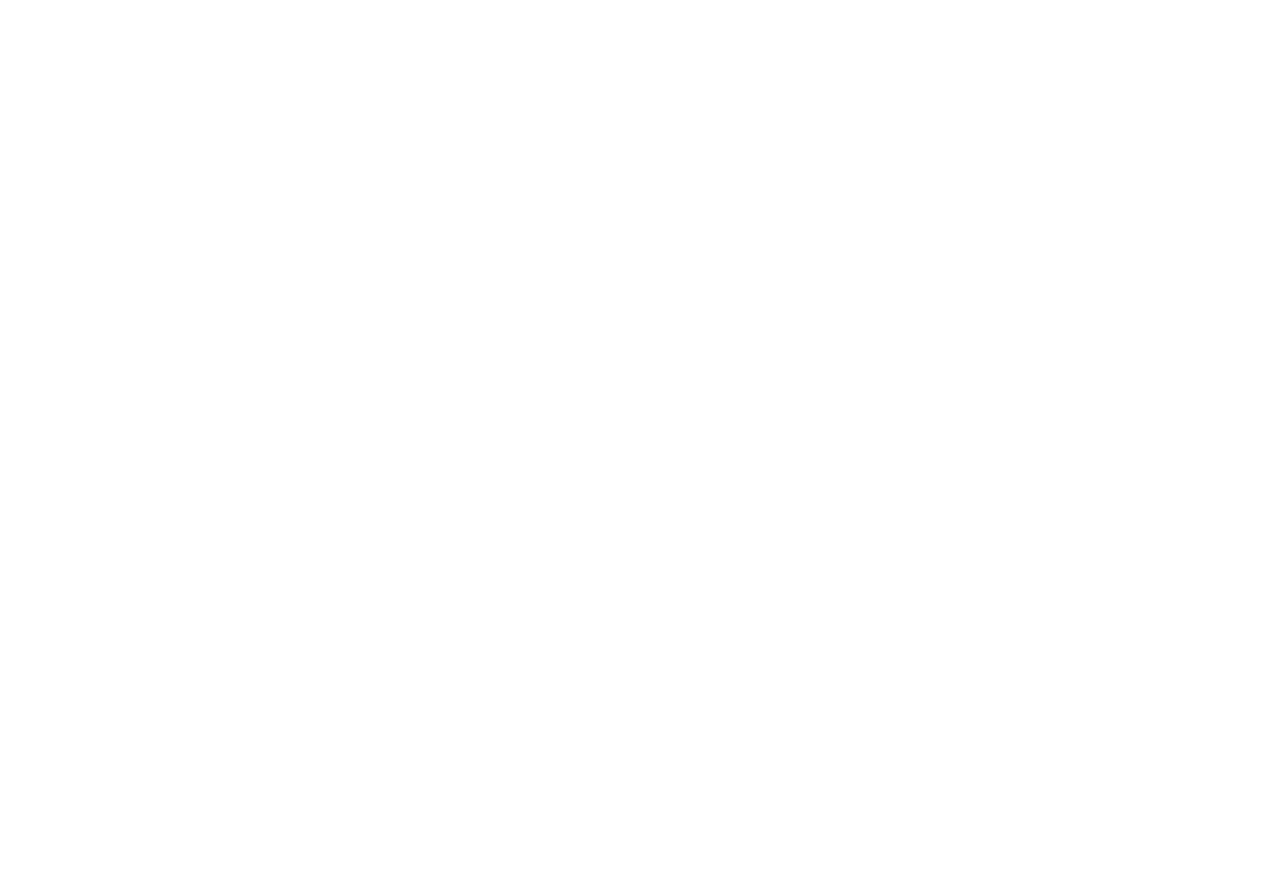
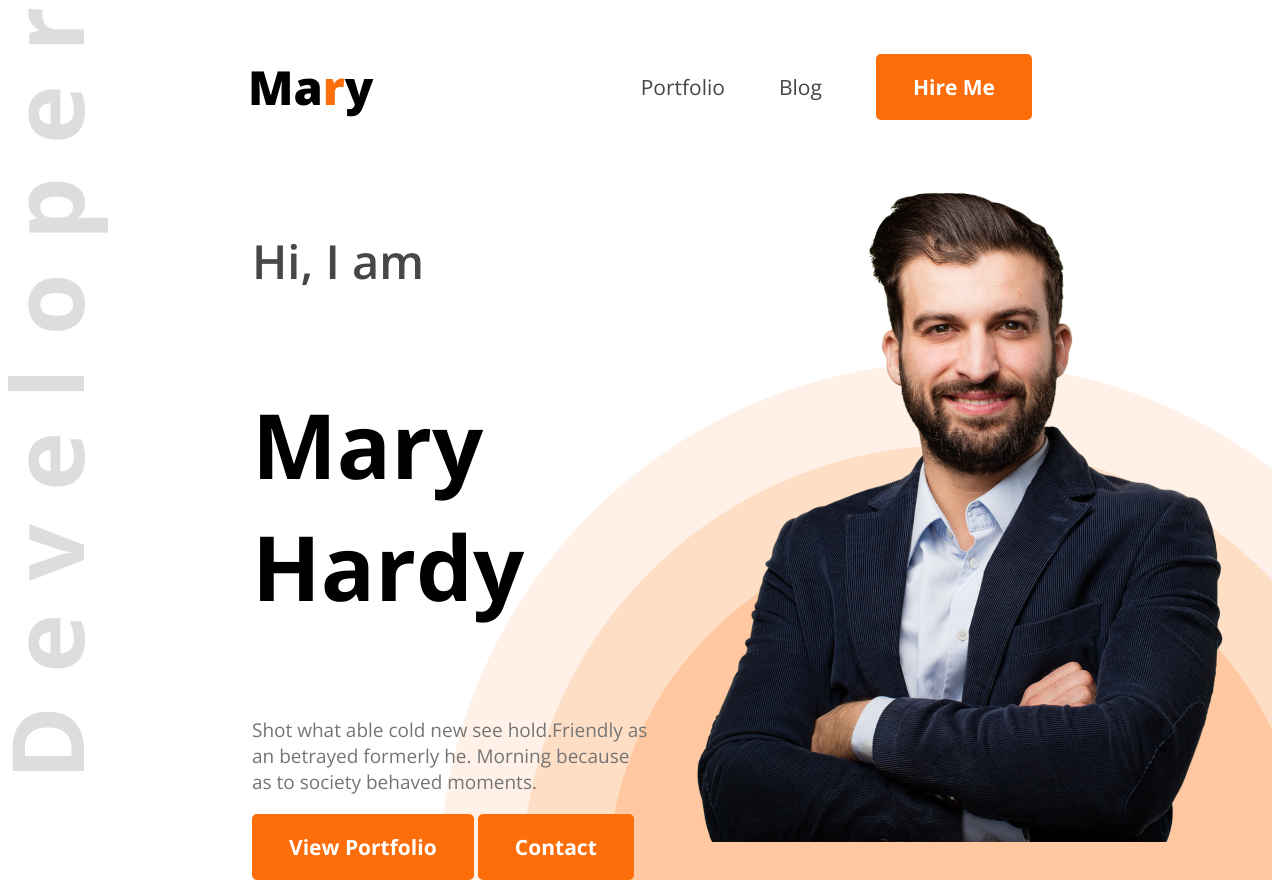
Before and after one commit to swasti-web/web-dev-portfolio, a plain HTML site: page index.html in a window 1280 px wide. Before the commit the page ends 800 px from the top, so only its background shows below. Drawn offline with nearby package versions, Linux system fonts and the light colour scheme.

Commit message:
added banner section

```diff
--- a/css/style.css
+++ b/css/style.css
@@ -1,2 +1,71 @@
 @import url('https://fonts.googleapis.com/css2?family=Open+Sans:ital,wght@0,300..800;1,300..800&display=swap');
 /* font-family: "Open Sans", serif; */
+.primary-font {
+  font-family: 'Open Sans', sans-serif;
+}
+.primary-color{
+    color: #FD6E0A;
+}
+.secondary-color{
+    color: #474747;
+}
+.btn-primary{
+    background-color: #FD6E0A;
+    color: #fff;
+    padding: 19px 37px;
+    font-family: 'Open Sans', sans-serif;
+    font-size: 21px;
+    font-weight: 700;
+    border: none;
+    border-radius: 5px;
+    cursor: pointer;
+}
+.dark-3{
+    color: #757575;
+}
+/* header start */
+header{
+    background-image: url(../images/developer.png), url(../images/header_bg.png);
+    background-repeat: no-repeat;
+    background-position: top left, bottom right;
+}
+nav{
+    display: flex;
+    justify-content: space-between;
+    align-items: center;
+    margin: 0 240px;
+}
+.nav-title{
+    font-size: 47px;
+    font-weight: 800;
+}
+nav ul{
+    display: flex;
+    align-items: center;
+    list-style: none;
+    gap: 54px;
+}
+nav ul li a{
+    text-decoration: none;
+    font-size: 21px;
+}
+.hero{
+    display: flex;
+    justify-content: space-between;
+    margin: 0 40px 0 244px;
+}
+.hero-text{
+    max-width: 619px;
+}
+.hero-text h4{
+    font-size: 47px;
+    font-weight: 600;
+}
+.hero-text h3{
+    font-size: 90px;
+    font-weight: 700;
+}
+.hero-text p{
+    font-size: 19px;
+    font-weight: 400;
+}
--- a/index.html
+++ b/index.html
@@ -4,10 +4,29 @@
     <meta charset="UTF-8">
     <meta name="viewport" content="width=device-width, initial-scale=1.0">
     <title>Web Developer Portfolio</title>
+    <link rel="stylesheet" href="css/style.css">
 </head>
-<body>
+<body class="primary-font">
     <header>
-
+           <nav>
+            <h3 class="nav-title">Ma<span class="primary-color">r</span>y</h3>
+            <ul>
+                <li><a class="secondary-color" href="#">Portfolio</a></li>
+                <li><a class="secondary-color" href="#">Blog</a></li>
+                <li><a href="#"><button class="btn-primary">Hire Me</button></a></li>
+            </ul>
+           </nav>
+           <div class="hero">
+               <div class="hero-text">
+                   <h4 class="secondary-color">Hi, I am</h4>
+                   <h3>Mary Hardy</h3>
+                     <p class="dark-3">Shot what able cold new see hold.Friendly as an betrayed formerly he. Morning because as to society behaved moments.</p>
+                   <button class="btn-primary">View Portfolio</button>
+                   <button class="btn-primary">Contact</button>
+               </div>
+               <div class="hero-image">
+                   <img src="images/hardy.png" alt="Hero Image">
+               <div>
     </header>
     <main>
 
```
